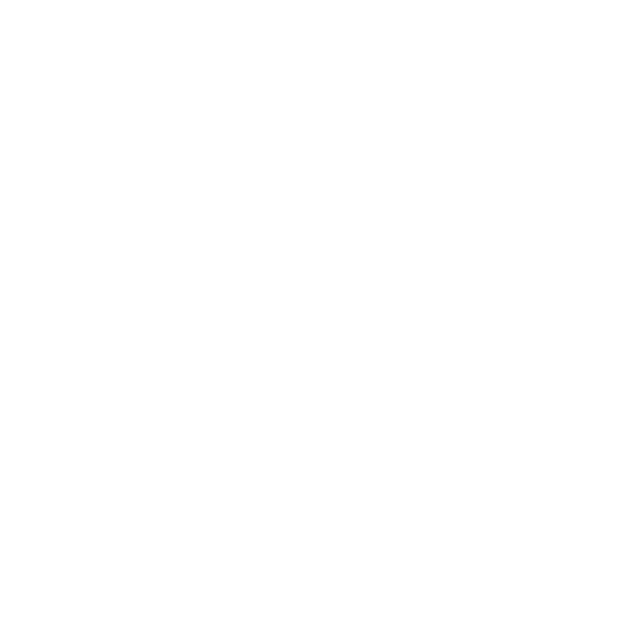
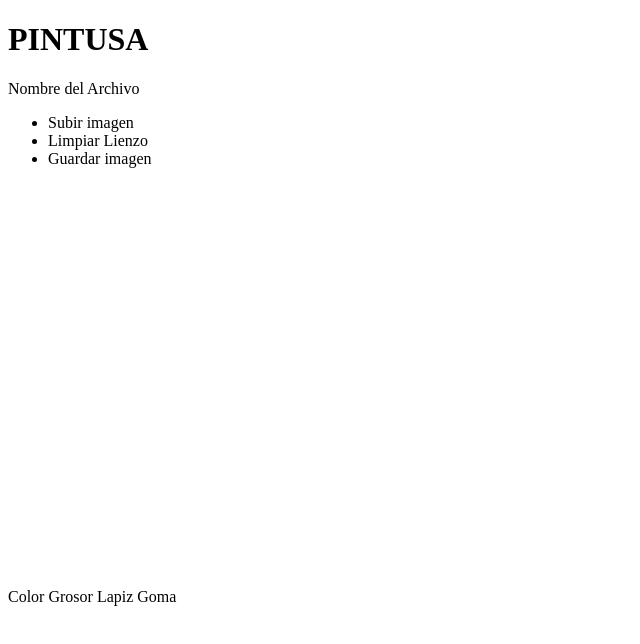
Before and after one commit to SantiMoyano/pintusa-app, a plain HTML site: page index.html in a window 1280 px wide. Shown: the whole page, without its empty margins (0-640 px from the left). Drawn offline with Linux system fonts and the light colour scheme.

Commit message:
Add canvas and basic options

```diff
--- a/index.html
+++ b/index.html
@@ -3,7 +3,30 @@
   <head>
     <meta charset="UTF-8" />
     <meta name="viewport" content="width=device-width, initial-scale=1.0" />
-    <title>Document</title>
+    <title>Pintusa</title>
   </head>
-  <body></body>
+  <body>
+    <header>
+      <h1>PINTUSA</h1>
+      <p>Nombre del Archivo</p>
+    </header>
+    <ul>
+      <li>Subir imagen</li>
+      <li>Limpiar Lienzo</li>
+      <li>Guardar imagen</li>
+    </ul>
+    <main>
+      <div>
+        <canvas width="400" height="400"></canvas>
+      </div>
+    </main>
+    <footer>
+      <div>
+        <span>Color</span>
+        <span>Grosor</span>
+        <span>Lapiz</span>
+        <span>Goma</span>
+      </div>
+    </footer>
+  </body>
 </html>
```
